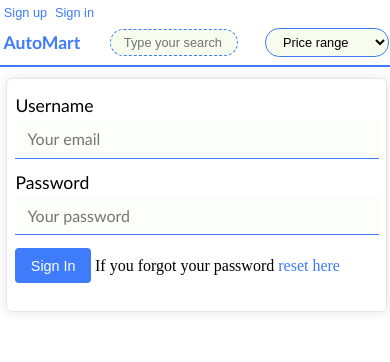
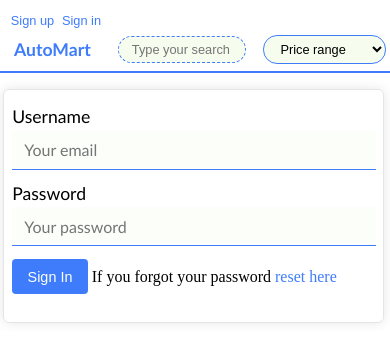
Before and after one commit to WinnersProx/AutoMart, a plain HTML site: page UI/signin.html in a window 390 px wide. Drawn offline with Linux system fonts and the light colour scheme.

Commit message:
release responsive ui

```diff
--- a/UI/styles/main.css
+++ b/UI/styles/main.css
@@ -624,10 +624,14 @@ button.btn-submit{
     header{
         height: 60px;
         flex-wrap: wrap-reverse;
-        padding-bottom: 5px;
+        padding-bottom: 3px;
+        padding-top: 7.5px;
+    }
+    header .branding{
+        padding: 0 .8em;
     }
     header nav{
-        padding-left: 0px;
+        padding-left: 7px;
         margin-top: 0px;
     }
     nav li a {
@@ -641,10 +645,30 @@ button.btn-submit{
         margin-right: 0;
     }
     main{
-        margin-top: 20px;
+        margin-top: 31px;
     }
     main .present {
         height: 80vh;
+    }
+    .search-bar input, .search-bar select {
+        padding: 0.4em 1em;
+        margin: 0 .3em;
+    }
+    .feedback-form{
+        margin: .2em;
+    }
+    .feedback-form.small {
+        margin: 1em 0.2em;
+    }
+}
+
+@media(max-width:372px){
+    header .branding{
+        transform: translateY(-36px);
+        font-size: 1.2em;
+    }
+    .search-bar select{
+        transform: translateY(31px);
     }
 }
 
@@ -676,6 +700,4 @@ button.btn-submit{
 
 
 
-
-
 /* by @Bihame Sikubwabo Vainqueur */
```
